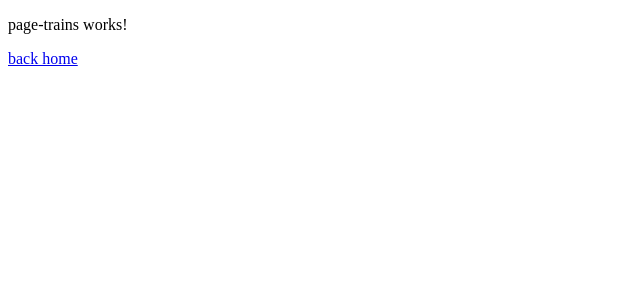
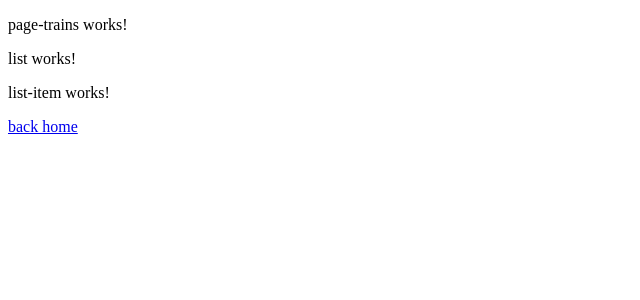
Before and after one commit to Wenish/angular-state-managment, an Angular app: page /trains in a window 1280 px wide. Shown: the top 300 px of the page, without its empty margins (0-640 px from the left). Built offline with nearby package versions, Linux system fonts and the light colour scheme.

Commit message:
feat: add list

```diff
--- a/src/app/app.module.ts
+++ b/src/app/app.module.ts
@@ -6,13 +6,17 @@
 import { PageTrainsComponent } from './pages/page-trains/page-trains.component';
 import { PageTrainstationsComponent } from './pages/page-trainstations/page-trainstations.component';
 import { PageHomeComponent } from './pages/page-home/page-home.component';
+import { ListComponent } from './components/list/list.component';
+import { ListItemComponent } from './components/list-item/list-item.component';
 
 @NgModule({
   declarations: [
     AppComponent,
     PageTrainsComponent,
     PageTrainstationsComponent,
-    PageHomeComponent
+    PageHomeComponent,
+    ListComponent,
+    ListItemComponent
   ],
   imports: [
     BrowserModule,
--- /dev/null
+++ b/src/app/components/list-item/list-item.component.html
@@ -0,0 +1 @@
+<p>list-item works!</p>
--- /dev/null
+++ b/src/app/components/list-item/list-item.component.ts
@@ -0,0 +1,15 @@
+import { Component, OnInit } from '@angular/core';
+
+@Component({
+  selector: 'app-list-item',
+  templateUrl: './list-item.component.html',
+  styleUrls: ['./list-item.component.css']
+})
+export class ListItemComponent implements OnInit {
+
+  constructor() { }
+
+  ngOnInit(): void {
+  }
+
+}
--- /dev/null
+++ b/src/app/components/list/list.component.html
@@ -0,0 +1,2 @@
+<p>list works!</p>
+<app-list-item></app-list-item>
--- /dev/null
+++ b/src/app/components/list/list.component.ts
@@ -0,0 +1,15 @@
+import { Component, OnInit } from '@angular/core';
+
+@Component({
+  selector: 'app-list',
+  templateUrl: './list.component.html',
+  styleUrls: ['./list.component.css']
+})
+export class ListComponent implements OnInit {
+
+  constructor() { }
+
+  ngOnInit(): void {
+  }
+
+}
--- a/src/app/pages/page-trains/page-trains.component.html
+++ b/src/app/pages/page-trains/page-trains.component.html
@@ -1,3 +1,5 @@
 <p>page-trains works!</p>
 
+<app-list></app-list>
+
 <a [routerLink]="['/']">back home</a>
--- a/src/app/pages/page-trainstations/page-trainstations.component.html
+++ b/src/app/pages/page-trainstations/page-trainstations.component.html
@@ -1,3 +1,5 @@
 <p>page-trainstations works!</p>
 
+<app-list></app-list>
+
 <a [routerLink]="['/']">back home</a>
```
Also changed, not shown: src/app/components/list-item/list-item.component.css (added), src/app/components/list/list.component.css (added), 2 other files (tests, documents, lock files or other folders).
